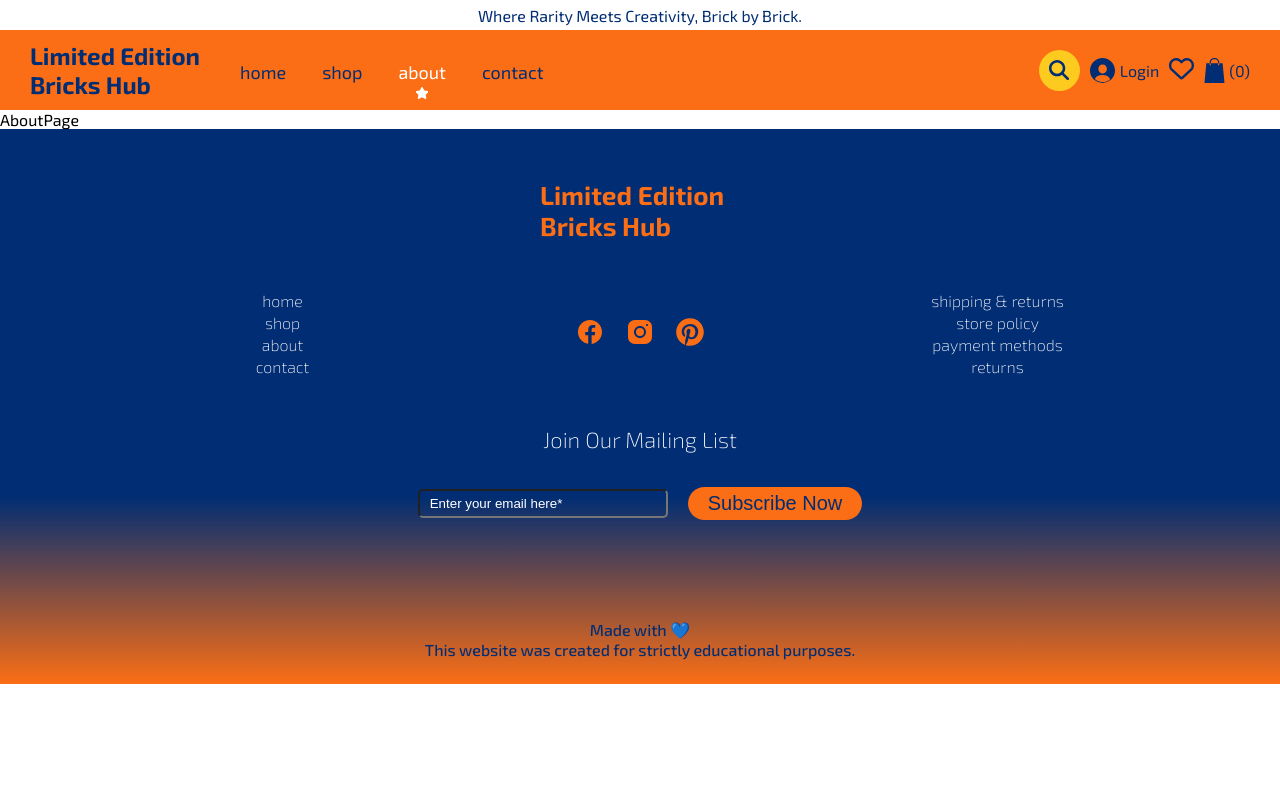
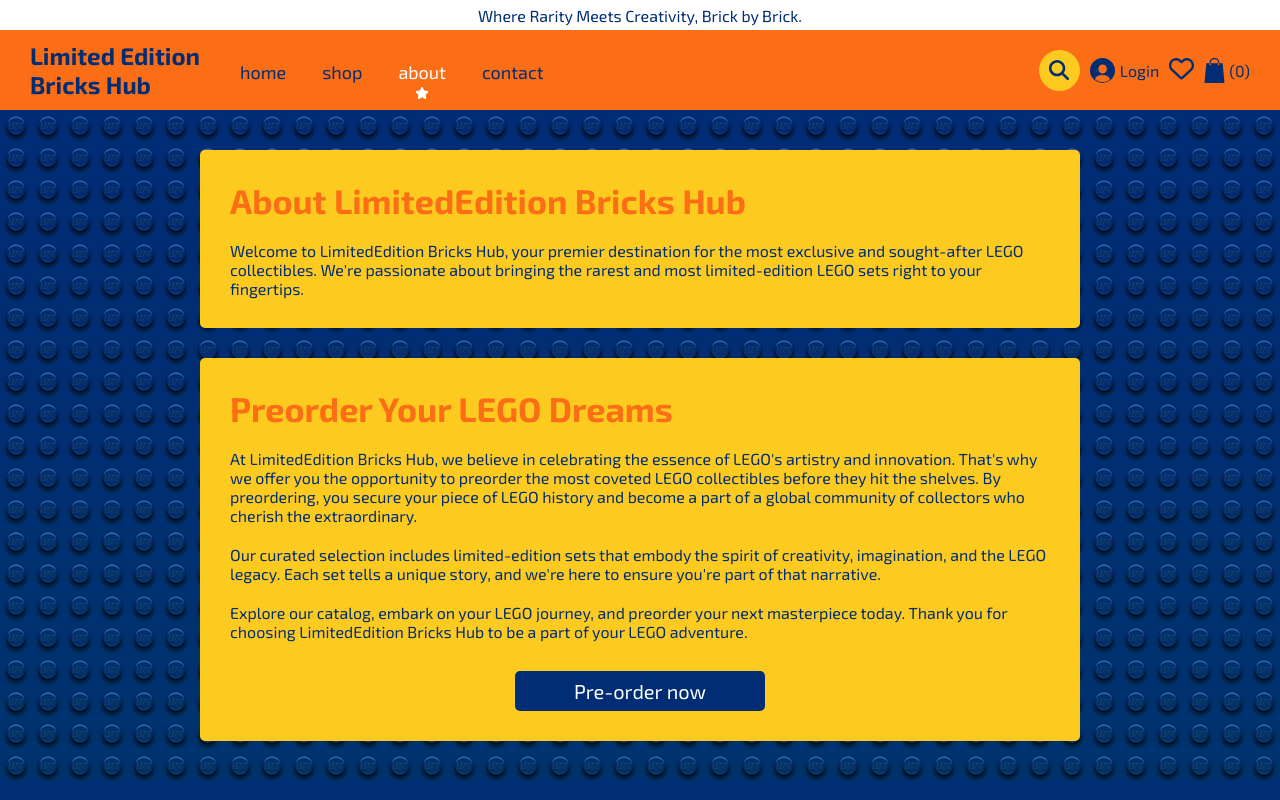
Before and after one commit to VitalinaKuzmenko/Limited-Edition-Bricks-Hub, a Next.js app: page /about in a window 1280 px wide. Shown: the top 800 px of the page. Built offline with nearby package versions, Linux system fonts and the light colour scheme.

Commit message:
Add content to about page

```diff
--- /dev/null
+++ b/app/about/about.css
@@ -0,0 +1,68 @@
+.about-page {
+  background-image: url("/other/about-background.jpg");
+  background-size: cover;
+  display: flex;
+  flex-direction: column;
+  gap: 30px;
+  padding: 40px 25px;
+}
+
+.about-page-section {
+  background-color: var(--yellow);
+  padding: 30px;
+  border-radius: 5px;
+  color: var(--blue);
+}
+
+.about-page-section h2 {
+  color: var(--orange);
+  font-size: 28px;
+}
+
+.about-page-section p {
+  padding-top: 20px;
+}
+
+/* button */
+.about-pre-order-button {
+  display: block;
+  margin: 0 auto;
+  margin-top: 30px;
+  width: 200px;
+  padding: 8px 40px;
+  background-color: var(--blue);
+  border: none;
+  border-radius: 5px;
+  font-size: 20px;
+  font-family: var(--font);
+  color: white;
+  cursor: pointer;
+  transition: all ease-in-out 200ms;
+}
+
+.about-pre-order-button:hover {
+  background-color: var(--orange);
+  color: var(--blue);
+}
+
+@media only screen and (min-width: 480px) {
+  .about-pre-order-button {
+    width: 250px;
+  }
+}
+
+@media only screen and (min-width: 768px) {
+  .about-page {
+    padding: 40px 100px;
+  }
+
+  .about-page-section h2 {
+    font-size: 34px;
+  }
+}
+
+@media only screen and (min-width: 1024px) {
+  .about-page {
+    padding: 40px 200px;
+  }
+}
--- a/app/about/page.tsx
+++ b/app/about/page.tsx
@@ -1,5 +1,43 @@
+import "./about.css";
+
 const AboutPage = () => {
-  return <main>AboutPage</main>;
+  return (
+    <div className="about-page">
+      <section className="about-page-section">
+        <h2>About LimitedEdition Bricks Hub</h2>
+        <p>
+          Welcome to LimitedEdition Bricks Hub, your premier destination for the
+          most exclusive and sought-after LEGO collectibles. We're passionate
+          about bringing the rarest and most limited-edition LEGO sets right to
+          your fingertips.
+        </p>
+      </section>
+      <section className="about-page-section">
+        <h2>Preorder Your LEGO Dreams</h2>
+        <p>
+          At LimitedEdition Bricks Hub, we believe in celebrating the essence of
+          LEGO's artistry and innovation. That's why we offer you the
+          opportunity to preorder the most coveted LEGO collectibles before they
+          hit the shelves. By preordering, you secure your piece of LEGO history
+          and become a part of a global community of collectors who cherish the
+          extraordinary.
+        </p>
+        <p>
+          Our curated selection includes limited-edition sets that embody the
+          spirit of creativity, imagination, and the LEGO legacy. Each set tells
+          a unique story, and we're here to ensure you're part of that
+          narrative.
+        </p>
+        <p>
+          Explore our catalog, embark on your LEGO journey, and preorder your
+          next masterpiece today. Thank you for choosing LimitedEdition Bricks
+          Hub to be a part of your LEGO adventure.
+        </p>
+
+        <button className="about-pre-order-button">Pre-order now</button>
+      </section>
+    </div>
+  );
 };
 
 export default AboutPage;
```
Also changed, not shown: public/other/about-background.jpg (added).
